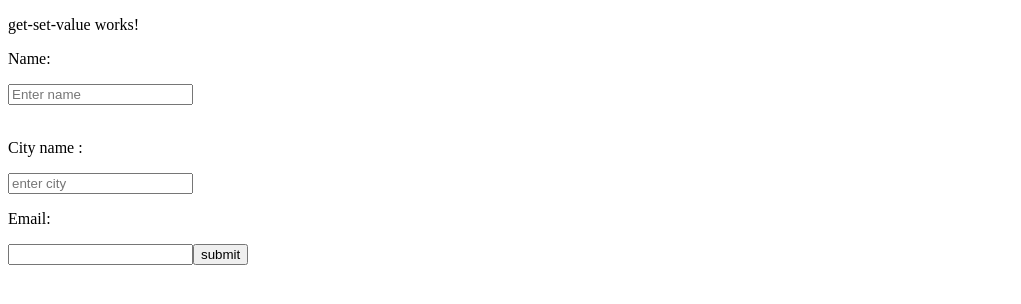
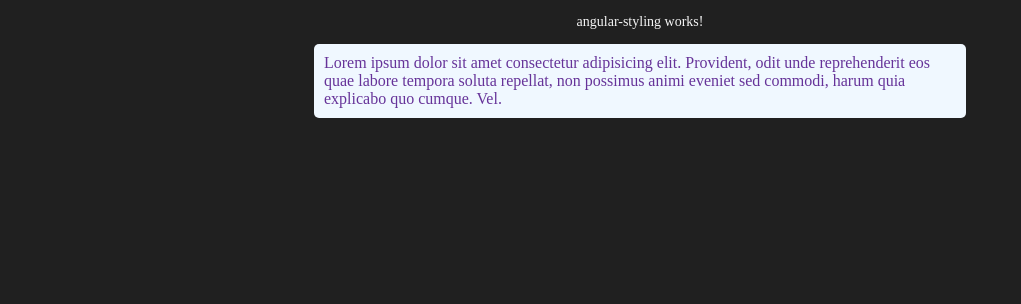
Before and after one commit to iuzaifa/angular.learn.dev, an Angular app: page / in a window 1280 px wide. Shown: the top 304 px of the page, without its empty margins (0-1021 px from the left). Built offline with nearby package versions, Linux system fonts and the light colour scheme.

Commit message:
update styles

```diff
--- a/angular.json
+++ b/angular.json
@@ -25,7 +25,7 @@
               }
             ],
             "styles": [
-              "src/styles.css"
+              "src/styles.css", "src/global.css"
             ]
           },
           "configurations": {
--- /dev/null
+++ b/src/app/angular-styling/angular-styling.css
@@ -0,0 +1,5 @@
+
+
+p {
+    text-align: center;
+}
--- /dev/null
+++ b/src/app/angular-styling/angular-styling.html
@@ -0,0 +1,4 @@
+<p>angular-styling works!</p>
+<div class="test-css">
+    Lorem ipsum dolor sit amet consectetur adipisicing elit. Provident, odit unde reprehenderit eos quae labore tempora soluta repellat, non possimus animi eveniet sed commodi, harum quia explicabo quo cumque. Vel.
+</div>
--- a/src/app/app.html
+++ b/src/app/app.html
@@ -8,4 +8,5 @@
 <app-function-call-on-button-click/> -->
 <!-- <app-data-types/> -->
 <!-- <app-counter-app/> -->
- <app-get-set-value/>
+ <!-- <app-get-set-value/> -->
+<app-angular-styling/>
--- a/src/app/app.ts
+++ b/src/app/app.ts
@@ -10,13 +10,14 @@ import { RouterOutlet } from '@angular/router';
 // import { EventsDemo } from './events-demo/events-demo';
 import { CounterApp } from './counter-app/counter-app';
 import { GetSetValue } from './get-set-value/get-set-value';
+import { AngularStyling } from './angular-styling/angular-styling';
 
 
 @Component({
   selector: 'app-root',
   // imports: [RouterOutlet, InterpolationComponent, Login, Signin, PropertyBind , EventBinding, FunctionCallOnButtonClick],
-  // imports: [RouterOutlet, DataTypes, EventsDemo CounterApp],
-  imports: [RouterOutlet, GetSetValue],
+  // imports: [RouterOutlet, DataTypes, EventsDemo CounterApp, GetSetValue],
+  imports: [RouterOutlet, AngularStyling],
   templateUrl: './app.html',
   styleUrl: './app.css'
 })
--- a/src/app/data-types/data-types.html
+++ b/src/app/data-types/data-types.html
@@ -8,9 +8,7 @@
 <p>User ID: {{ user.id }}</p>
 <p>User Name: {{ user.name }}</p>
 <p>Value: {{tags}}</p>
-<ul>
-  <li *ngFor="let tag of tags">{{ tag }}</li>
-</ul>
+
 
 {{sum(23, 56)}}
 {{sum2(34, 56)}}
--- /dev/null
+++ b/src/global.css
@@ -0,0 +1,16 @@
+body {
+    color: whitesmoke;
+}
+
+p {
+    font-size: 14px;
+}
+.test-css {
+    width : 50%;
+    height: auto;
+    margin: auto;
+    padding: 10px;
+    border-radius: 5px;
+    background-color: aliceblue;
+    color :rebeccapurple;
+}
--- a/src/styles.css
+++ b/src/styles.css
@@ -1 +1,5 @@
+
+body{
+    background:#202020;
+}
 /* You can add global styles to this file, and also import other style files */
```
Also changed, not shown: src/app/angular-styling/angular-styling.ts (added, +14 -0 lines), 1 other file (tests, documents, lock files or other folders).
